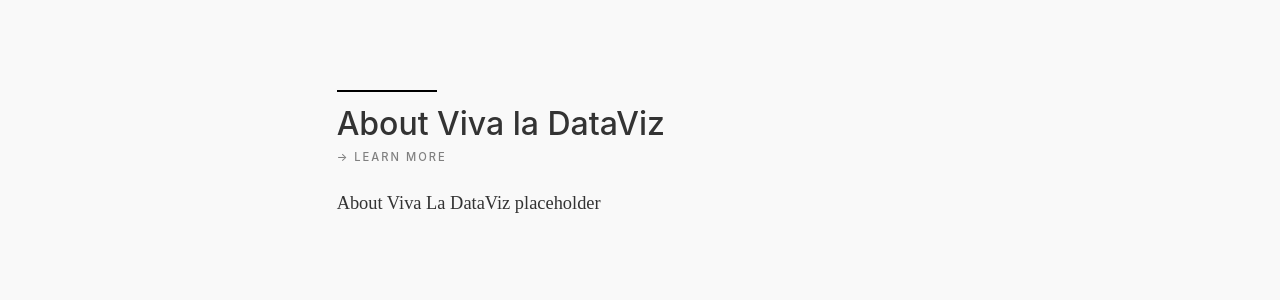
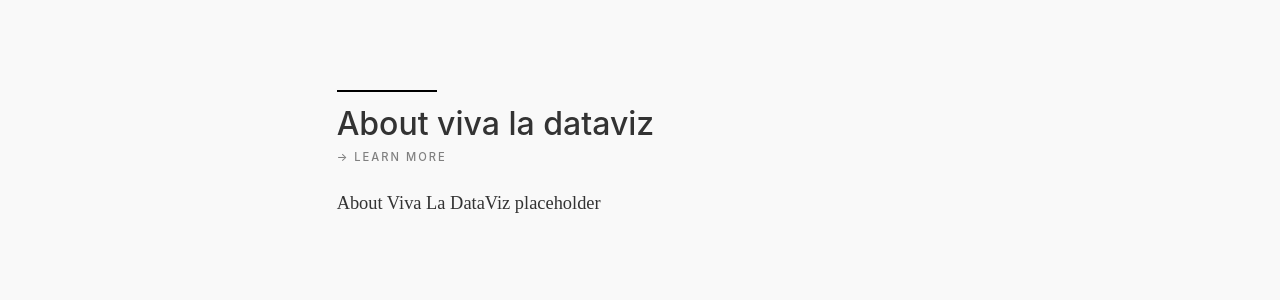
Before and after one commit to vivaladataviz/vivaladataviz.github.io, a Jekyll site: the page built from index.html, in a window 1280 px wide. Shown: the part 898-1198 px from the top of the page. Built offline with Jekyll 4.4.1, drawn with Linux system fonts in a browser that asks for light colours; some web fonts are replaced; the list of posts is cut into pages by our own code.

Commit message:
change to lowercase vivaladataviz

```diff
--- a/index.html
+++ b/index.html
@@ -121,7 +121,7 @@ title: Home
   <div class="category-header">
     <hr>
 
-    <a id="aboutme"></a><h2>About Viva la DataViz</h2>
+    <a id="aboutme"></a><h2>About viva la dataviz</h2>
     <div class="sidebar-text">
       &rarr; <a href="/about.html">LEARN MORE</a>
     </div>
```
